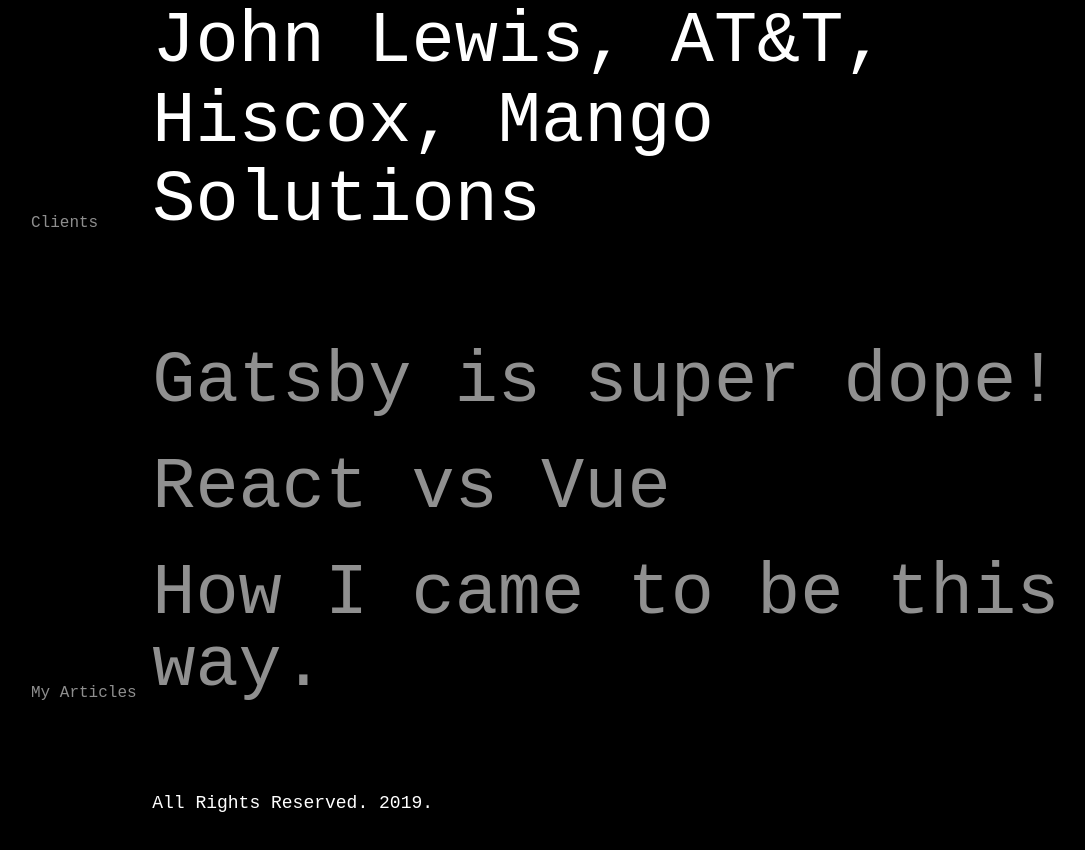
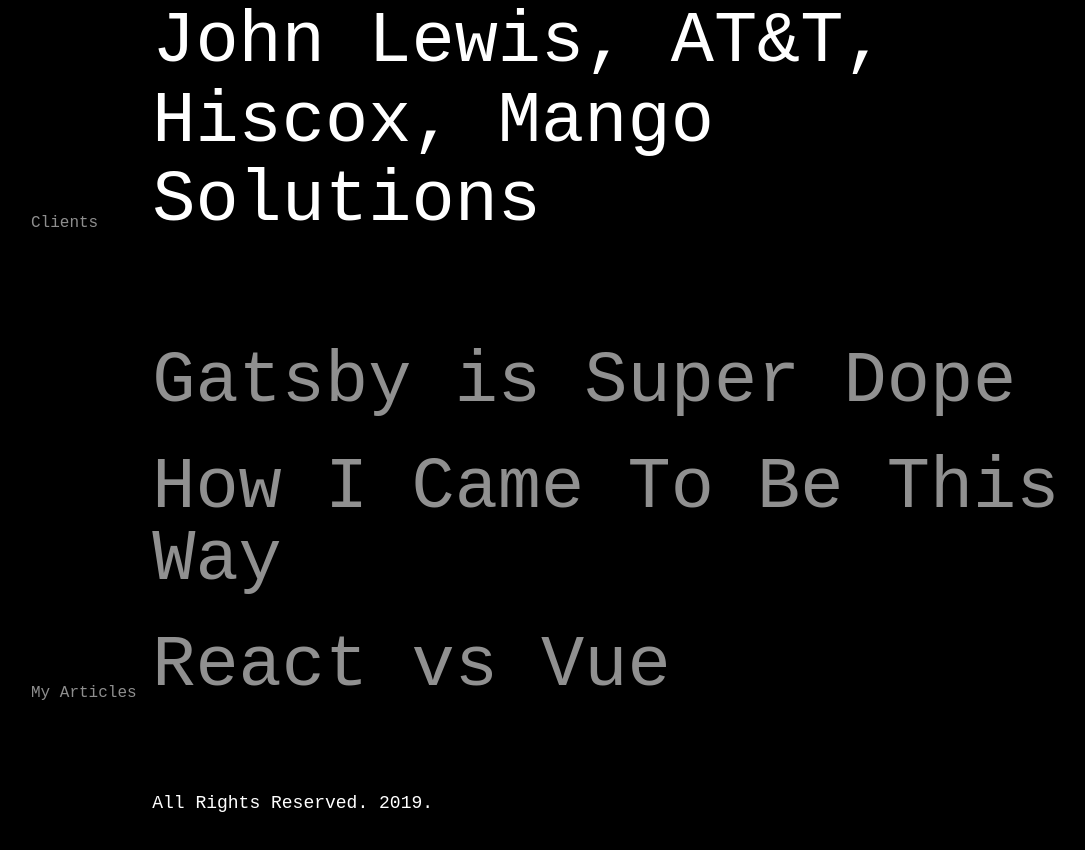
Before and after one commit to imranansari/gatsby-starter, a Gatsby site: page / in a window 1280 px wide. Shown: the part 817-1667 px from the top of the page, without its empty margins (29-1114 px from the left). Built offline with nearby package versions, Linux system fonts and the light colour scheme; Gatsby itself is replaced by a stand-in of ours.

Commit message:
List the blog posts dynamically.

```diff
--- a/src/components/articles.js
+++ b/src/components/articles.js
@@ -11,8 +11,6 @@ const Articles = () => {
         		frontmatter {
           		title
         		}
-        		html
-        		excerpt
       		}
     		}
   		}
@@ -26,17 +24,13 @@ const Articles = () => {
 	    </div>
 	    <div className="column-main">
 	        <div className="column-main-container-large column-with-links">
-	        	<Link to="/blog" className="link link-preview">
-	        		Gatsby is super dope!
-	        	</Link>
-                <br className="link-line-break" />
-	        	<Link to="/blog" className="link link-preview">
-	        		React vs Vue
-	        	</Link>
-                <br className="link-line-break" />
-	        	<Link to="/blog" className="link link-preview">
-	        		How I came to be this way.
-	        	</Link>
+						{ data.allMarkdownRemark.edges.map((edge) => {
+							return(
+								<Link to="blog" className="link link-preview">
+									{ edge.node.frontmatter.title }
+								</Link>
+							)
+						})}
 	        </div>
 	    </div>
 	</section>
```
